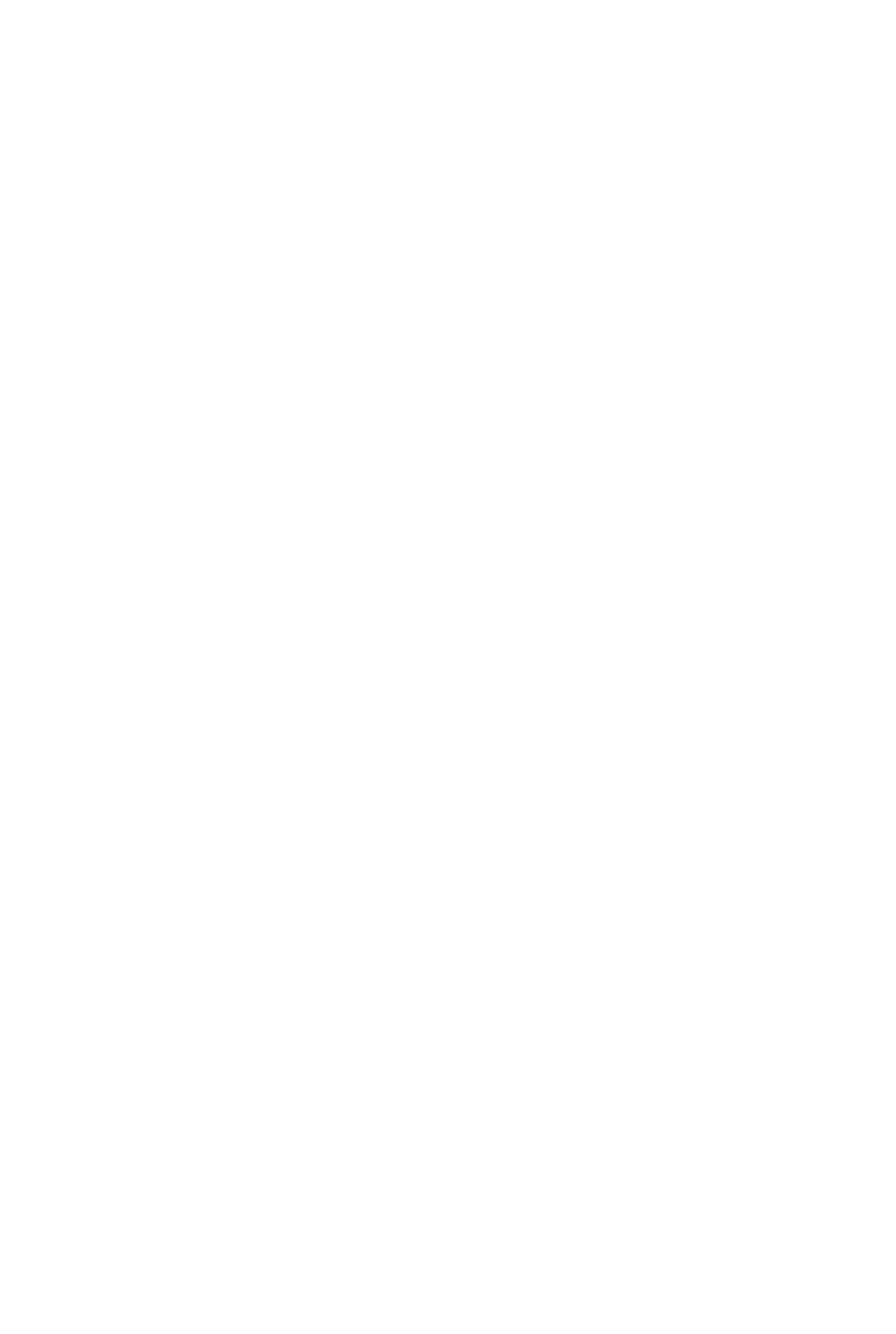
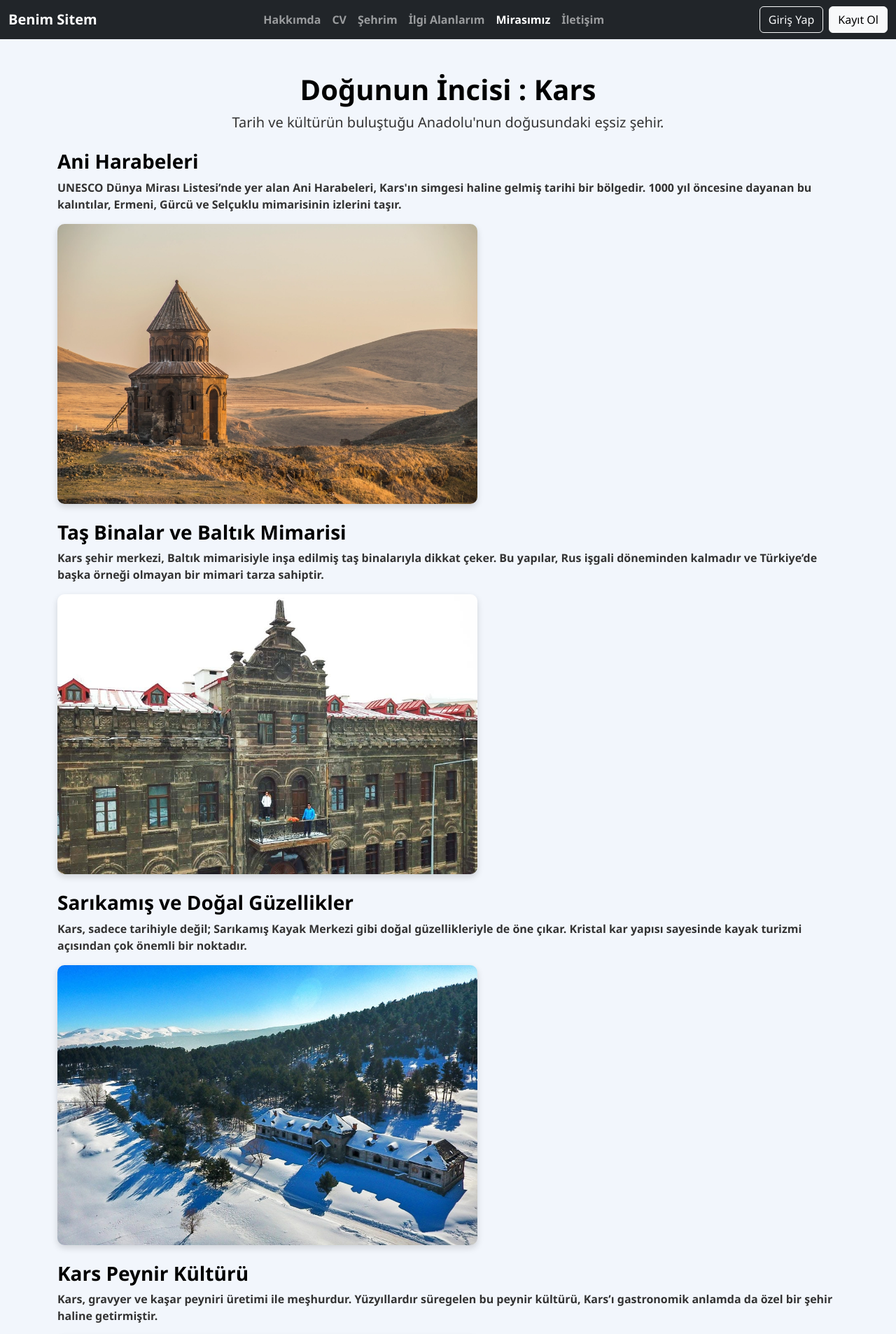
Before and after one commit to bekilefecan/KisiselWebSitesi, a PHP site: page /mirasimiz.html in a window 1280 px wide. Before the commit the part shown is empty. Shown: the top 1906 px of the page at 70% size. Before the commit the page ends 800 px from the top, so only its background shows below. Run offline with PHP 8.4, Linux system fonts and the light colour scheme.

Commit message:
Mirasımız sayfasının kodları yazıldı görseller eklendi diğer sayfaların navbarına mirasımız sayfası eklendi.i

```diff
--- a/css/style.css
+++ b/css/style.css
@@ -53,3 +53,13 @@ body {
   background-color: #007bff;
   border-color: #007bff;
 }
+
+.miras-resim {
+  width: 100%;
+  max-width: 600px;
+  height: 400px;
+  object-fit: cover;
+  border-radius: 10px;
+  box-shadow: 0 4px 10px rgba(0, 0, 0, 0.15);
+  display: block;
+}
--- a/cv.html
+++ b/cv.html
@@ -28,6 +28,7 @@
         <li class="nav-item"><a class="nav-link" href="sehrim.html">Şehrim</a></li>
         <li class="nav-item"><a class="nav-link" href="ilgi-alanlarim.html">İlgi Alanlarım</a></li>
         <li class="nav-item"><a class="nav-link" href="iletisim.html">İletişim</a></li>
+        <li class="nav-item"><a class="nav-link" href="mirasimiz.html">Mirasımız</a></li>
       </ul>
     </div>
 
--- a/iletisim.html
+++ b/iletisim.html
@@ -24,6 +24,7 @@
         <li class="nav-item"><a class="nav-link" href="sehrim.html">Şehrim</a></li>
         <li class="nav-item"><a class="nav-link" href="ilgi-alanlarim.html">İlgi Alanlarım</a></li>
         <li class="nav-item"><a class="nav-link active" href="iletisim.html">İletişim</a></li>
+        <li class="nav-item"><a class="nav-link" href="mirasimiz.html">Mirasımız</a></li>
       </ul>
     </div>
 
--- a/ilgi-alanlarim.html
+++ b/ilgi-alanlarim.html
@@ -24,6 +24,7 @@
         <li class="nav-item"><a class="nav-link" href="sehrim.html">Şehrim</a></li>
         <li class="nav-item"><a class="nav-link active" href="ilgi-alanlarim.html">İlgi Alanlarım</a></li>
         <li class="nav-item"><a class="nav-link" href="iletisim.html">İletişim</a></li>
+        <li class="nav-item"><a class="nav-link" href="mirasimiz.html">Mirasımız</a></li>
       </ul>
     </div>
 
--- a/index.html
+++ b/index.html
@@ -27,6 +27,7 @@
         <li class="nav-item"><a class="nav-link" href="sehrim.html">Şehrim</a></li>
         <li class="nav-item"><a class="nav-link" href="ilgi-alanlarim.html">İlgi Alanlarım</a></li>
         <li class="nav-item"><a class="nav-link" href="iletisim.html">İletişim</a></li>
+        <li class="nav-item"><a class="nav-link" href="mirasimiz.html">Mirasımız</a></li>
       </ul>
     </div>
 
--- a/mirasimiz.html
+++ b/mirasimiz.html
@@ -0,0 +1,92 @@
+<!DOCTYPE html>
+<html lang="tr">
+<head>
+  <meta charset="UTF-8" />
+  <meta name="viewport" content="width=device-width, initial-scale=1.0" />
+  <title>Mirasımız - Kars</title>
+  <link href="https://cdn.jsdelivr.net/npm/bootstrap@5.3.3/dist/css/bootstrap.min.css" rel="stylesheet" />
+  <link rel="stylesheet" href="css/style.css" />
+</head>
+<body>
+
+  <!-- NAVBAR -->
+  <nav class="navbar navbar-expand-lg navbar-dark bg-dark">
+    <div class="container-fluid">
+      <a class="navbar-brand" href="#">Benim Sitem</a>
+      <button class="navbar-toggler" type="button" data-bs-toggle="collapse" data-bs-target="#navbarNav">
+        <span class="navbar-toggler-icon"></span>
+      </button>
+      <div class="collapse navbar-collapse justify-content-center" id="navbarNav">
+        <ul class="navbar-nav">
+          <li class="nav-item"><a class="nav-link" href="index.html">Hakkımda</a></li>
+          <li class="nav-item"><a class="nav-link" href="cv.html">CV</a></li>
+          <li class="nav-item"><a class="nav-link" href="sehrim.html">Şehrim</a></li>
+          <li class="nav-item"><a class="nav-link" href="ilgi-alanlarim.html">İlgi Alanlarım</a></li>
+          <li class="nav-item"><a class="nav-link active" href="mirasimiz.html">Mirasımız</a></li>
+          <li class="nav-item"><a class="nav-link" href="iletisim.html">İletişim</a></li>
+        </ul>
+      </div>
+      <div class="d-flex ms-auto">
+        <a href="login.html" class="btn btn-outline-light me-2">Giriş Yap</a>
+        <a href="register.html" class="btn btn-light">Kayıt Ol</a>
+      </div>
+    </div>
+  </nav>
+
+  <!-- İçerik -->
+  <div class="container mt-5">
+    <h1 class="text-center">Doğunun İncisi : Kars</h1>
+    <p class="lead text-center">Tarih ve kültürün buluştuğu Anadolu'nun doğusundaki eşsiz şehir.</p>
+
+    <section class="mt-4">
+  <h3>Ani Harabeleri</h3>
+  <p>
+    UNESCO Dünya Mirası Listesi’nde yer alan Ani Harabeleri, Kars'ın simgesi haline gelmiş tarihi bir bölgedir.
+    1000 yıl öncesine dayanan bu kalıntılar, Ermeni, Gürcü ve Selçuklu mimarisinin izlerini taşır.
+  </p>
+   <img src="img/ani.jpg" alt="Ani Harabeleri" class="miras-resim">
+</section>
+
+
+    <section class="mt-4">
+  <h3>Taş Binalar ve Baltık Mimarisi</h3>
+  <p>
+    Kars şehir merkezi, Baltık mimarisiyle inşa edilmiş taş binalarıyla dikkat çeker. Bu yapılar, Rus işgali döneminden kalmadır
+    ve Türkiye’de başka örneği olmayan bir mimari tarza sahiptir.
+  </p>
+  <img src="img/baltik.jpg" alt="Baltık Mimarisi" class="miras-resim">
+</section>
+
+
+    <section class="mt-4">
+  <h3>Sarıkamış ve Doğal Güzellikler</h3>
+  <p>
+    Kars, sadece tarihiyle değil; Sarıkamış Kayak Merkezi gibi doğal güzellikleriyle de öne çıkar. Kristal kar yapısı sayesinde
+    kayak turizmi açısından çok önemli bir noktadır.
+  </p>
+  <img src="img/sarikamis.jpg" alt="Sarıkamış Kayak Merkezi" class="miras-resim">
+</section>
+
+    <section class="mt-4">
+  <h3>Kars Peynir Kültürü</h3>
+  <p>
+    Kars, gravyer ve kaşar peyniri üretimi ile meşhurdur. Yüzyıllardır süregelen bu peynir kültürü, Kars’ı gastronomik anlamda
+    da özel bir şehir haline getirmiştir.
+  </p>
+  <img src="img/peynir.jpg" alt="Kars Gravyer ve Kaşar Peyniri" class="miras-resim">
+</section>
+
+<section class="mt-4">
+  <h3>Kars Kalesi</h3>
+  <p>
+    Kars Kalesi, 12. yüzyılda Saltuklu Hükümdarı Melik İzzeddin tarafından yaptırılmıştır. Kale, şehrin yüksek bir noktasında
+    yer alır ve Kars manzarasına hâkimdir. Tarihi boyunca birçok kez onarılmış ve savunma amacıyla kullanılmıştır.
+    Günümüzde Kars'ın en önemli simgelerinden biri olarak ziyaretçilerini ağırlamaktadır.
+  </p>
+   <img src="img/karskalesi.jpg" alt="Kars Kalesi" class="miras-resim">
+</section>
+
+
+  <script src="https://cdn.jsdelivr.net/npm/bootstrap@5.3.3/dist/js/bootstrap.bundle.min.js"></script>
+</body>
+</html>
--- a/register.html
+++ b/register.html
@@ -23,6 +23,8 @@
           <li class="nav-item"><a class="nav-link" href="sehrim.html">Şehrim</a></li>
           <li class="nav-item"><a class="nav-link" href="ilgi-alanlarim.html">İlgi Alanlarım</a></li>
           <li class="nav-item"><a class="nav-link" href="iletisim.html">İletişim</a></li>
+          <li class="nav-item"><a class="nav-link" href="mirasimiz.html">Mirasımız</a></li>
+
         </ul>
       </div>
       <div class="d-flex ms-auto">
--- a/sehrim.html
+++ b/sehrim.html
@@ -26,6 +26,7 @@
         <li class="nav-item"><a class="nav-link active" href="sehrim.html">Şehrim</a></li>
         <li class="nav-item"><a class="nav-link" href="ilgi-alanlarim.html">İlgi Alanlarım</a></li>
         <li class="nav-item"><a class="nav-link" href="iletisim.html">İletişim</a></li>
+        <li class="nav-item"><a class="nav-link" href="mirasimiz.html">Mirasımız</a></li>
       </ul>
     </div>
 
```
Also changed, not shown: img/ani.jpg (added), img/baltik.jpg (added), img/karskalesi.jpg (added), img/peynir.jpg (added), img/sarikamis.jpg (added).
